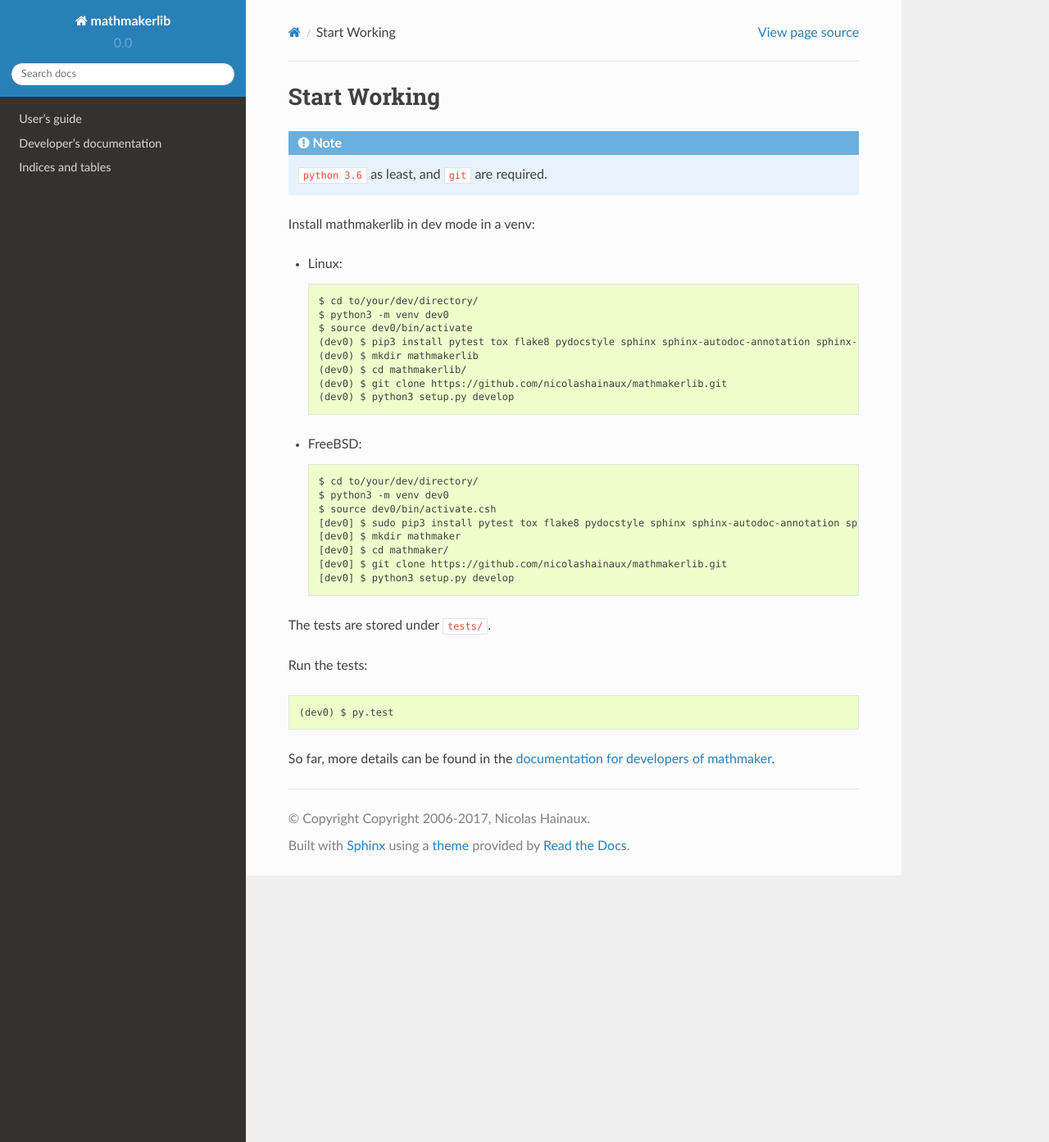
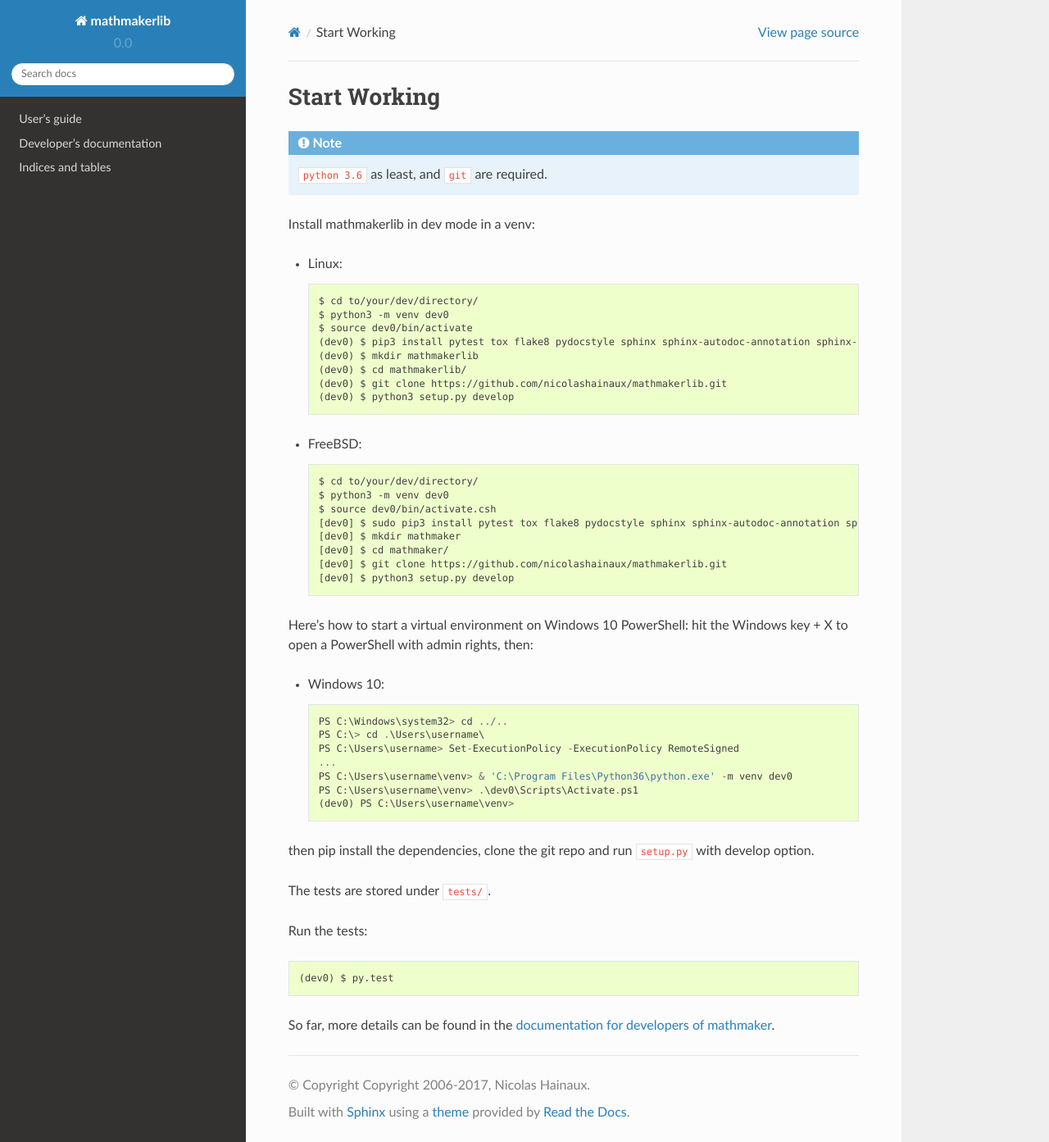
Before and after one commit to nicolashainaux/mathmakerlib, a Sphinx documentation site: the page built from docs/include/start_working.rst, in a window 1280 px wide and 1393 px high. Shown: the whole window at 82% size. Built offline with Sphinx 7.4.7 and the Read the Docs theme 2.0.0, drawn with Linux system fonts in a browser that asks for light colours; formulas are drawn with MathJax 3.

Commit message:
Update doc: how to install and activate a virtual environment in Windows 10.

```diff
--- a/docs/include/start_working.rst
+++ b/docs/include/start_working.rst
@@ -30,6 +30,22 @@
     [dev0] $ git clone https://github.com/nicolashainaux/mathmakerlib.git
     [dev0] $ python3 setup.py develop
 
+Here's how to start a virtual environment on Windows 10 PowerShell: hit the Windows key + X to open a PowerShell with admin rights, then:
+
+* Windows 10::
+
+    PS C:\Windows\system32> cd ../..
+    PS C:\> cd .\Users\username\
+    PS C:\Users\username> Set-ExecutionPolicy -ExecutionPolicy RemoteSigned
+    ...
+    PS C:\Users\username\venv> & 'C:\Program Files\Python36\python.exe' -m venv dev0
+    PS C:\Users\username\venv> .\dev0\Scripts\Activate.ps1
+    (dev0) PS C:\Users\username\venv>
+
+then pip install the dependencies, clone the git repo and run ``setup.py`` with develop option.
+
+
+
 The tests are stored under ``tests/``.
 
 Run the tests:
```
